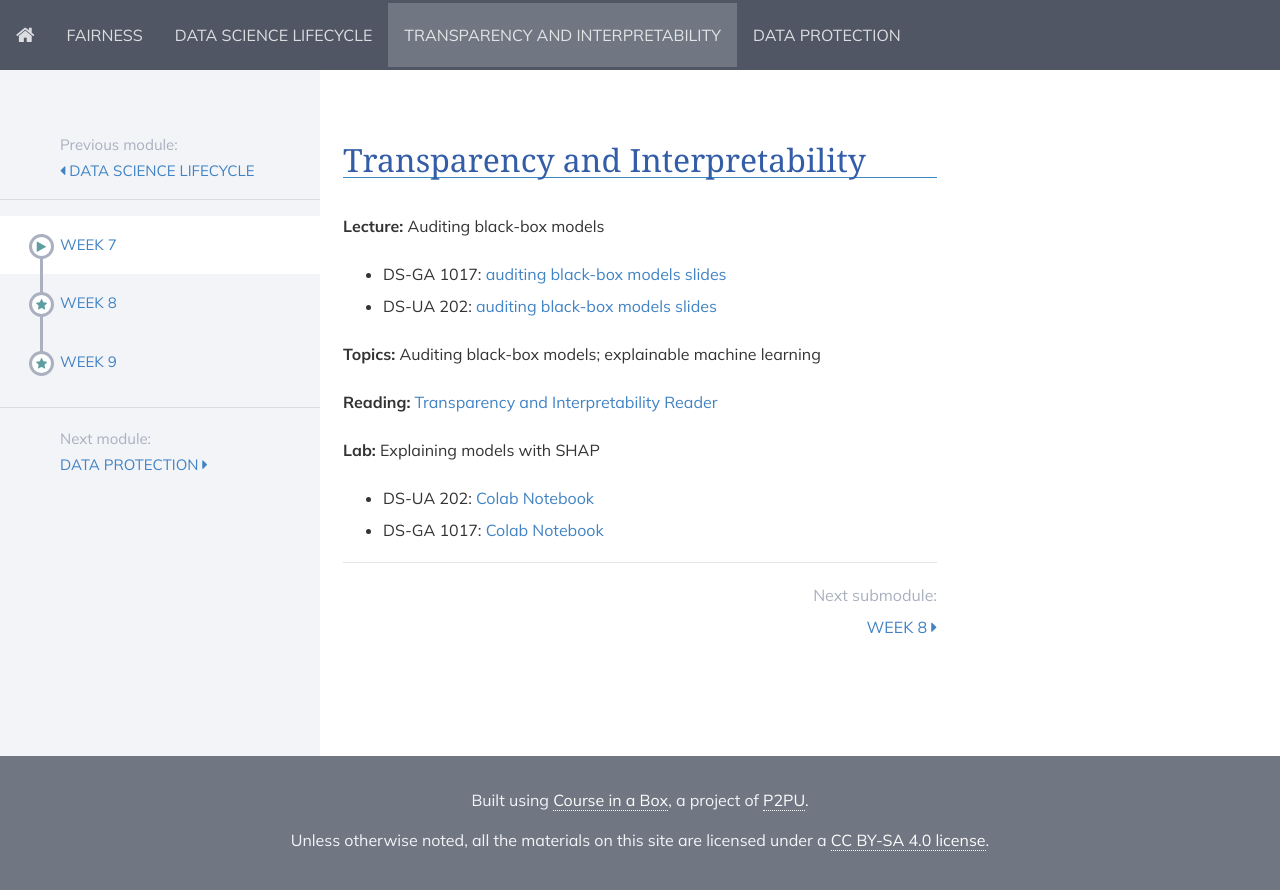
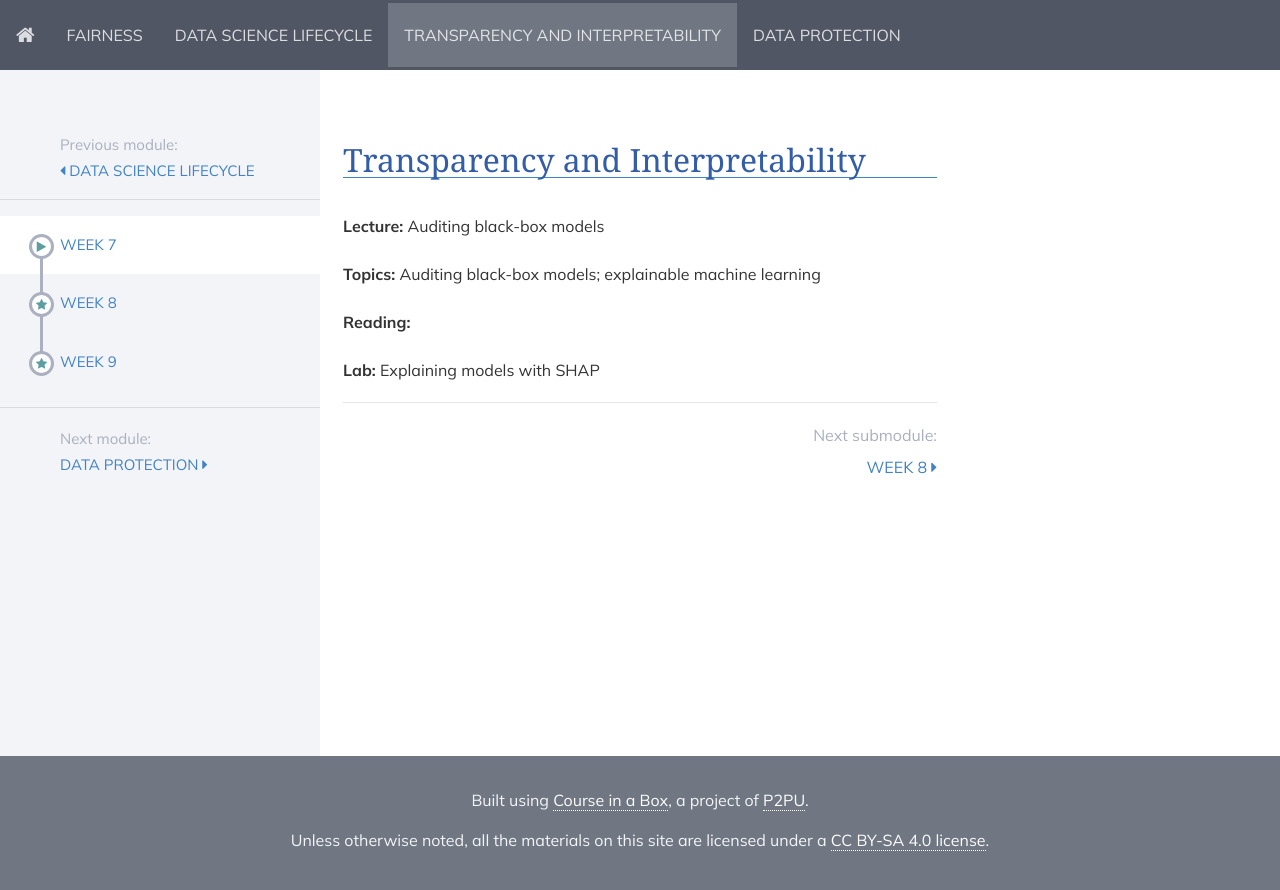
Before and after one commit to DataResponsibly/rds25, a Jekyll site: the page built from modules/transparency_and_interpretability/_posts/2000-01-01-week11.md, in a window 1280 px wide. Shown: the top 890 px of the page. Built offline with Jekyll 4.4.1, drawn with Linux system fonts in a browser that asks for light colours; nearby versions of some CDN libraries.

Commit message:
updating bulk

```diff
--- a/modules/transparency_and_interpretability/_posts/2000-01-01-week11.md
+++ b/modules/transparency_and_interpretability/_posts/2000-01-01-week11.md
@@ -7,15 +7,16 @@ title: Week 7
 **Lecture:** Auditing black-box models
 
 
-* DS-GA 1017: [auditing black-box models slides](../../../assets/7_BlackBox_1017.pdf)
-* DS-UA 202: [auditing black-box models slides](../../../assets/7_BlackBox_202.pdf)
+<!-- * DS-GA 1017: [auditing black-box models slides](../../../assets/7_BlackBox_1017.pdf)
+* DS-UA 202: [auditing black-box models slides](../../../assets/7_BlackBox_202.pdf) -->
 
 
 **Topics:** Auditing black-box models; explainable machine learning
 
-**Reading:** [Transparency and Interpretability Reader](../../../assets/transparency_reader_2024.pdf)
+**Reading:**
+<!-- [Transparency and Interpretability Reader](../../../assets/transparency_reader_2024.pdf) -->
 
 **Lab:** Explaining models with SHAP
 
-* DS-UA 202: [Colab Notebook](https://drive.google.com/file/d/1Df5oXukfXeCTN44ZhBvo7oOPIjaajvxN/view?usp=sharing)
-* DS-GA 1017: [Colab Notebook](https://drive.google.com/file/d/1IZ8GOOCDe8VCwEDHQQS69B_QYAZRsIFM/view?usp=drive_link)
+<!-- * DS-UA 202: [Colab Notebook](https://drive.google.com/file/d/1Df5oXukfXeCTN44ZhBvo7oOPIjaajvxN/view?usp=sharing)
+* DS-GA 1017: [Colab Notebook](https://drive.google.com/file/d/1IZ8GOOCDe8VCwEDHQQS69B_QYAZRsIFM/view?usp=drive_link) -->
```
Also changed, not shown: modules/data_protection/_posts/2000-01-02-week8.md (+8 -1 lines), modules/data_protection/_posts/2000-01-03-week9.md (+8 -2 lines), modules/data_protection/_posts/2000-01-04-week10.md (+2 -2 lines), modules/transparency_and_interpretability/_posts/2000-01-02-week12.md (+5 -4 lines), modules/transparency_and_interpretability/_posts/2000-01-03-week13.md (+6 -4 lines).
